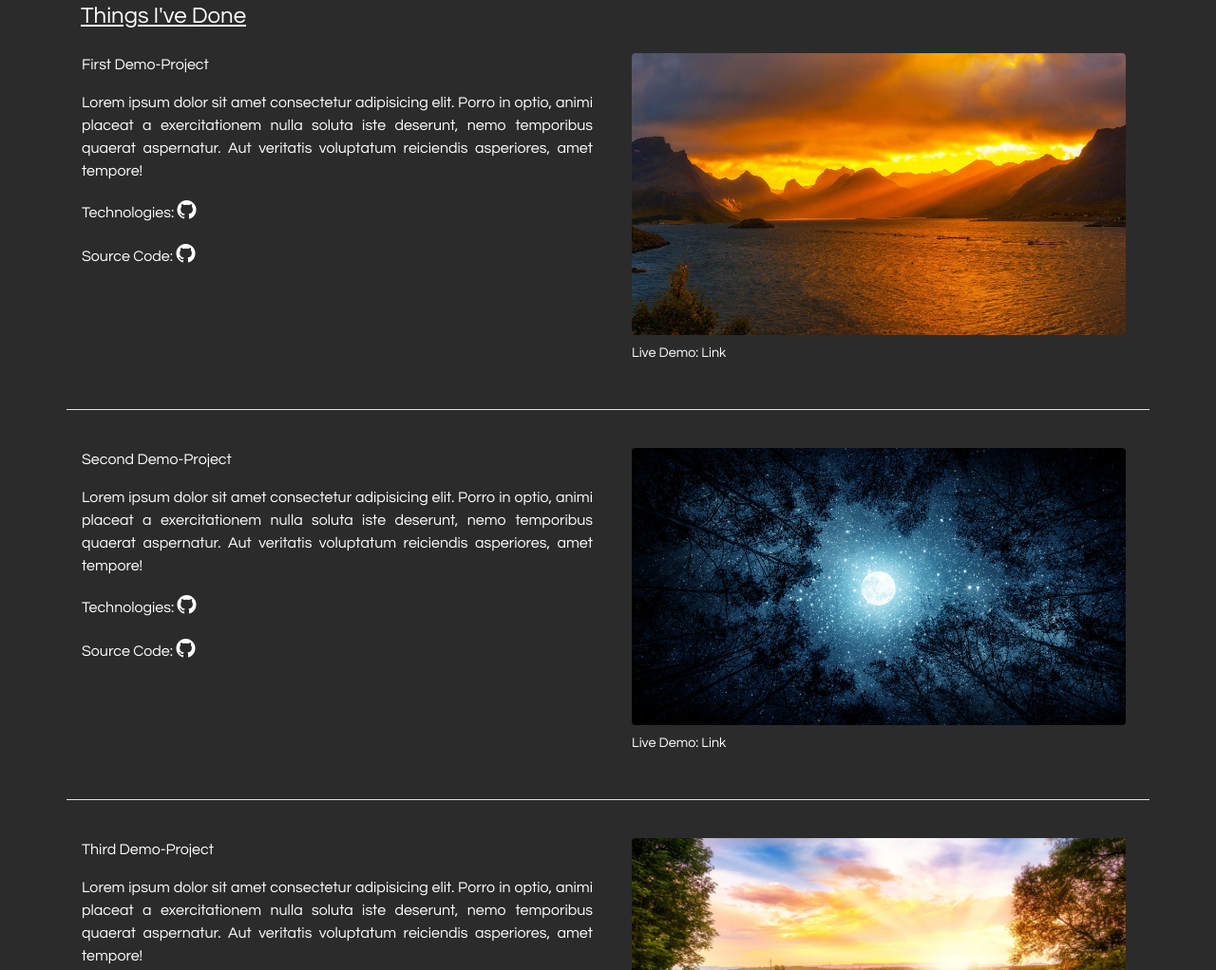
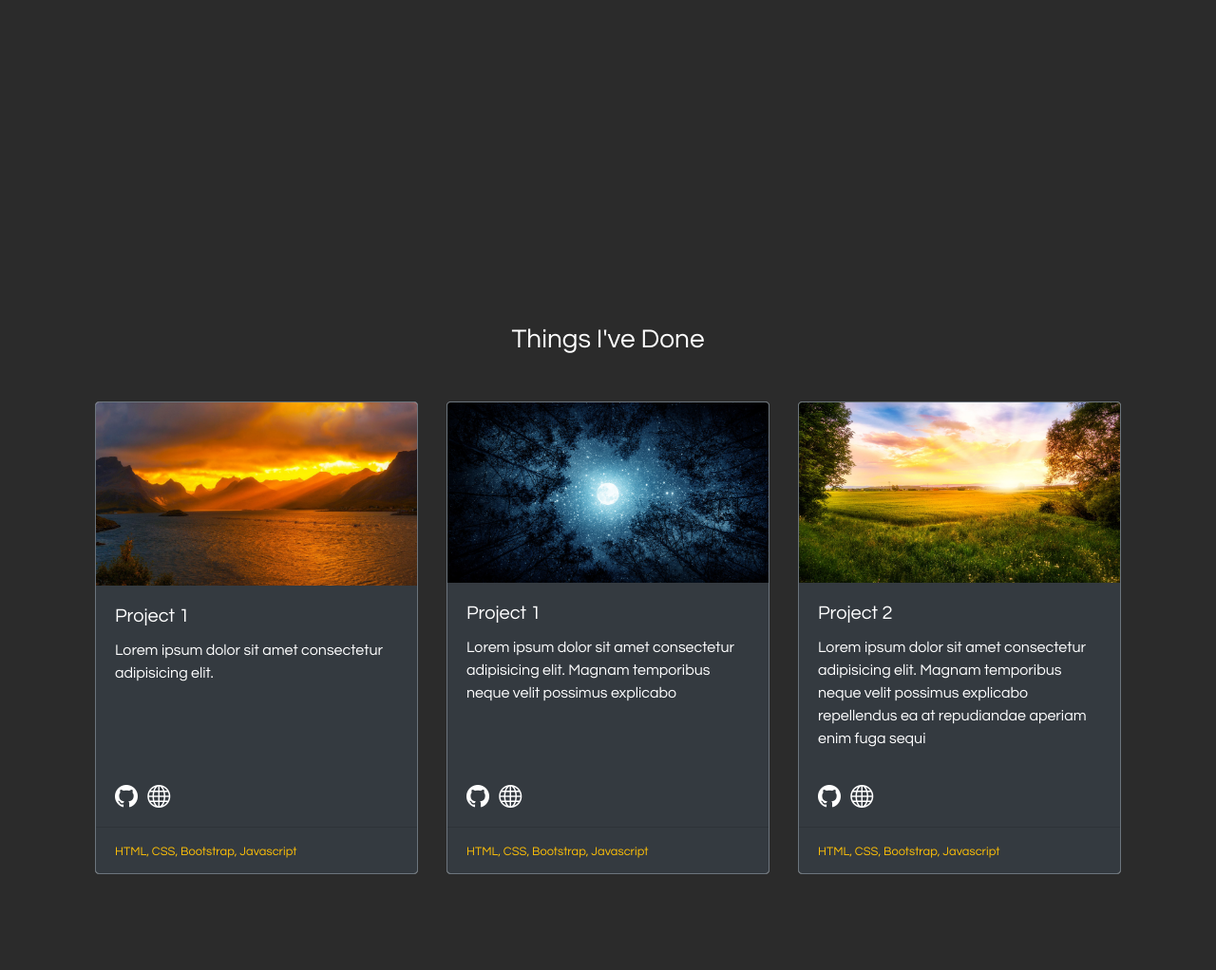
Before and after one commit to leonardbryan/myportfolio, a plain HTML site: page index.html in a window 1280 px wide. Shown: the part 573-1595 px from the top of the page at 95% size. Drawn offline with nearby package versions, Linux system fonts and the light colour scheme.

Commit message:
added section

```diff
--- a/index.html
+++ b/index.html
@@ -52,8 +52,9 @@
         </div>
     </nav>
 
+    <section class="section-div">
         <div class="container text-center">
-        <div class="row-sm mb-3 gx-5 p-2">
+            <div class="row-sm mb-3 gx-5">
                 <ul class="nav justify-content-center fs-6">
                     <li class="nav-item">
                       <a class="nav-link text-white header-list" href="#about">About</a>
@@ -79,7 +80,7 @@
                 </div>
 
                 <div class="row-md gx-5 p-3 justify-content-center">
-                As a self-taught developer, I've spend the last few year learning the technologies listed below.
+                    As a developer I am presistent and have the enthusiasm on learning new technologies. I've spend the last few years learning the technologies listed below.
                 </div>
                 <div class="row-md gx-5 p-3 justify-content-center">
                     <div class="col-md gx-5">
@@ -91,6 +92,10 @@
                     </div>
                 </div>
         </div>
+    </section>
+
+
+
 
     <!-- <div class="container-sm text-dark" id="skills">
         <h4 class="text-decoration-underline">Languages I've Learned</h4>
@@ -138,10 +143,88 @@
             </div>
         </div>
     </div> -->
-    <br><br><br>
-    <div class="container-sm" id="projects">
-        <h4 class="text-decoration-underline">Things I've Done</h4>
-        <div class="row gx-5 border-bottom">
+    <div id="projects"></div>
+    <br>
+    <section class="section-div">
+        <div class="container-sm">
+            <div class="row justify-content-center p-3  text-center">
+                <h3>Things I've Done</h3>
+            </div>
+            <br>
+            <div class="container-sm text-white">
+                <div class="row row-cols-1 row-cols-md-3 g-4">
+                    <div class="col">
+                      <div class="card h-100 border-secondary">
+                        <img src="images/pic-1.jpg" class="card-img-top" alt="...">
+                        <div class="card-body bg-dark">
+                          <h5 class="card-title">Project 1</h5>
+                          <p class="card-text">Lorem ipsum dolor sit amet consectetur adipisicing elit. </p>
+                        </div>
+                        <div class="card-footer bg-dark border-dark">
+                            <div class="row fs-4">
+                                <div class="col justify-content-center">
+                                  <i class="bi bi-github"></i>&nbsp
+                                  <i class="bi bi-globe"></i>
+                                </div>
+                            </div>
+                          </div>
+                        <div class="card-footer bg-dark">
+                          <small class="text-warning">
+                              HTML, CSS, Bootstrap, Javascript
+                        </small>
+
+                        </div>
+                      </div>
+                    </div>
+                    <div class="col">
+                        <div class="card h-100 border-secondary">
+                          <img src="images/pic-2.jpg" class="card-img-top" alt="...">
+                          <div class="card-body bg-dark">
+                            <h5 class="card-title">Project 1</h5>
+                            <p class="card-text">Lorem ipsum dolor sit amet consectetur adipisicing elit. Magnam temporibus neque velit possimus explicabo </p>
+                          </div>
+                          <div class="card-footer bg-dark border-dark">
+                            <div class="row fs-4">
+                                <div class="col justify-content-center">
+                                  <i class="bi bi-github"></i>&nbsp
+                                  <i class="bi bi-globe"></i>
+                                </div>
+                            </div>
+                          </div>
+                          <div class="card-footer bg-dark">
+                            <small class="text-warning">
+                                HTML, CSS, Bootstrap, Javascript
+                          </small>
+
+                          </div>
+                        </div>
+                      </div>
+                      <div class="col">
+                        <div class="card h-100 border-secondary">
+                          <img src="images/pic-3.jpg" class="card-img-top" alt="...">
+                          <div class="card-body bg-dark">
+                            <h5 class="card-title">Project 2</h5>
+                            <p class="card-text">Lorem ipsum dolor sit amet consectetur adipisicing elit. Magnam temporibus neque velit possimus explicabo repellendus ea at repudiandae aperiam enim fuga sequi</p>
+                          </div>
+                          <div class="card-footer bg-dark border-dark">
+                            <div class="row fs-4">
+                                <div class="col justify-content-center">
+                                  <i class="bi bi-github"></i>&nbsp
+                                  <i class="bi bi-globe"></i>
+                                </div>
+                            </div>
+                          </div>
+                          <div class="card-footer bg-dark">
+                            <small class="text-warning">
+                                HTML, CSS, Bootstrap, Javascript
+                            </small>
+                          </div>
+                        </div>
+                      </div>
+                  </div>
+            </div>
+
+            <!-- <div class="row gx-5 border-bottom">
                 <div class="col-md mb-3 p-3">
                     <p>First Demo-Project</p>
                     <p class="text-justify">Lorem ipsum dolor sit amet consectetur adipisicing elit. Porro in optio, animi placeat a exercitationem nulla soluta iste deserunt, nemo temporibus quaerat aspernatur. Aut veritatis voluptatum reiciendis asperiores, amet tempore!</p>
@@ -190,9 +273,11 @@
                         </figure>
                     </div>
                 </div>
+            </div> -->
         </div>
-    </div>
-    <br><br><br>
+    </section>
+
+    <section class="section-div" style="min-height: 300px;">
         <!-- contact section -->
     <div class="container-sm fs-6 p-3" id="contact">
 
@@ -228,9 +313,11 @@
         </div>
         </div>
     </div>
+    </section>
+
 
     <br><br><br>
-    <footer class="bg-dark text-white pt-5 pb-4">
+    <footer class="bg-dark text-white pt-3 pb-4">
         <div class="container text-center text-md-left">
             <div class="container text-center">
                 <div class="row justify-content-center">
--- a/style.css
+++ b/style.css
@@ -13,6 +13,12 @@ body {
     width: 30px;
 }
 
+.section-div {
+    min-height: 100vh;
+}
+
+
+
 
 .form-btn {
     outline: none;
@@ -27,6 +33,7 @@ body {
 
 .header-list::after {
     content: '';
+    outline: none;
     display: block;
     width: 0;
     height: 2px;
```
Lines whose indentation alone changed are shown as unchanged.
